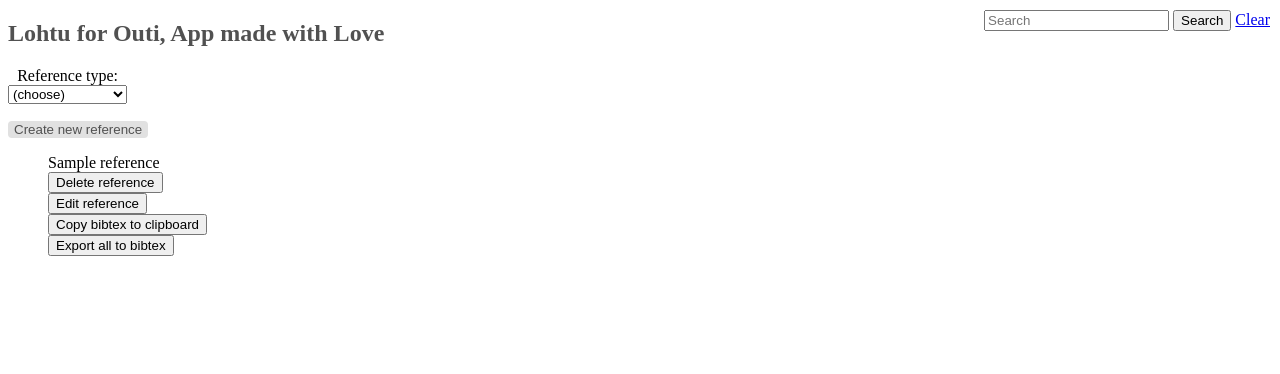
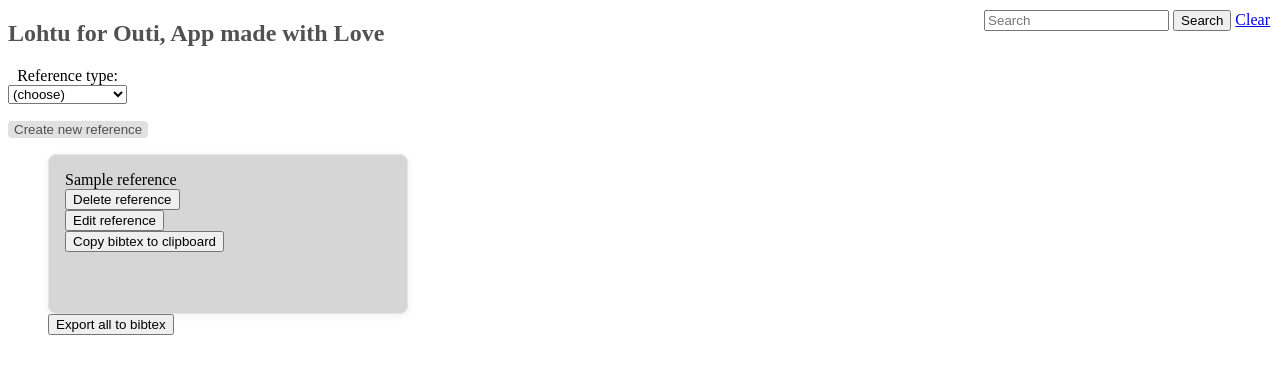
Before and after one commit to Feycry/lohtu, a Flask app: template src/templates/index.html in a window 1280 px wide. Shown: the top 374 px of the page. Run offline with Flask 3, Linux system fonts and the light colour scheme; the template is opened without the code that fills it: most values are stand-ins (such as "Sample title", 1, 10 or a date in 2020); parts of the project's set-up code (start-up, migrations or seed data) failed here and were passed over.

Commit message:
Add CSS for index.html recerences

```diff
--- a/src/static/main.css
+++ b/src/static/main.css
@@ -23,3 +23,15 @@ h2 {
   top: 10px;
   right: 10px;
 }
+
+.frontpage-references {
+  background: #d6d6d6;
+  border: 1px solid #e5e5e5;
+  border-radius: 8px;
+  padding: 16px;
+  box-shadow: 0 2px 8px rgba(0,0,0,0.06);
+  box-sizing: border-box;
+  height: 160px;
+  width: 360px;
+  overflow: auto;
+}
--- a/src/templates/index.html
+++ b/src/templates/index.html
@@ -54,7 +54,7 @@ Reference app
             }
     </script>
     <li style="display: flex">
-      <div>
+      <div class="frontpage-references">
         {{ reference }}
         <form action="/delete_ref" method="post" onsubmit="showConfirmation(event)" >
           <input type="hidden" name="reference_id" value="{{ reference.id }}">
```
